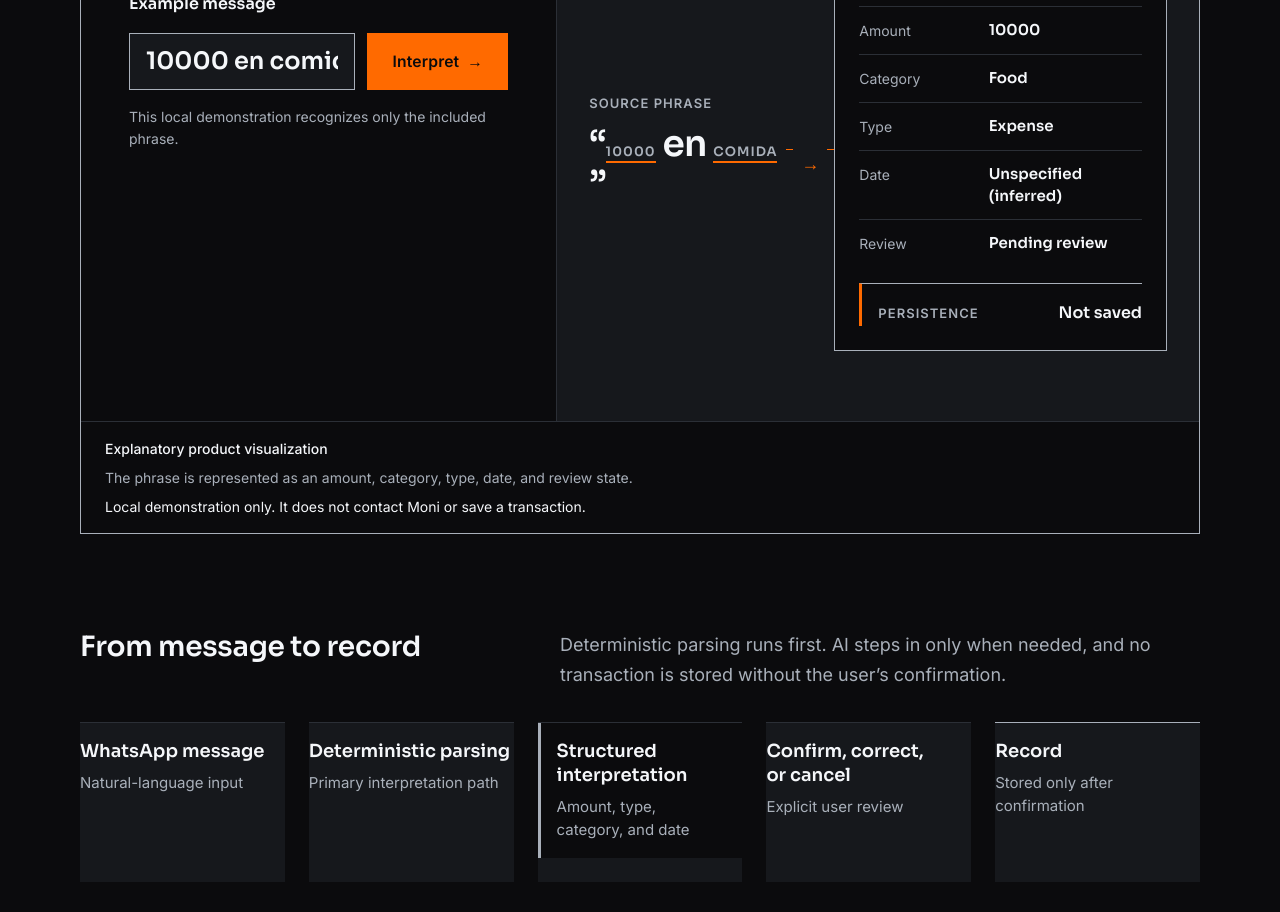
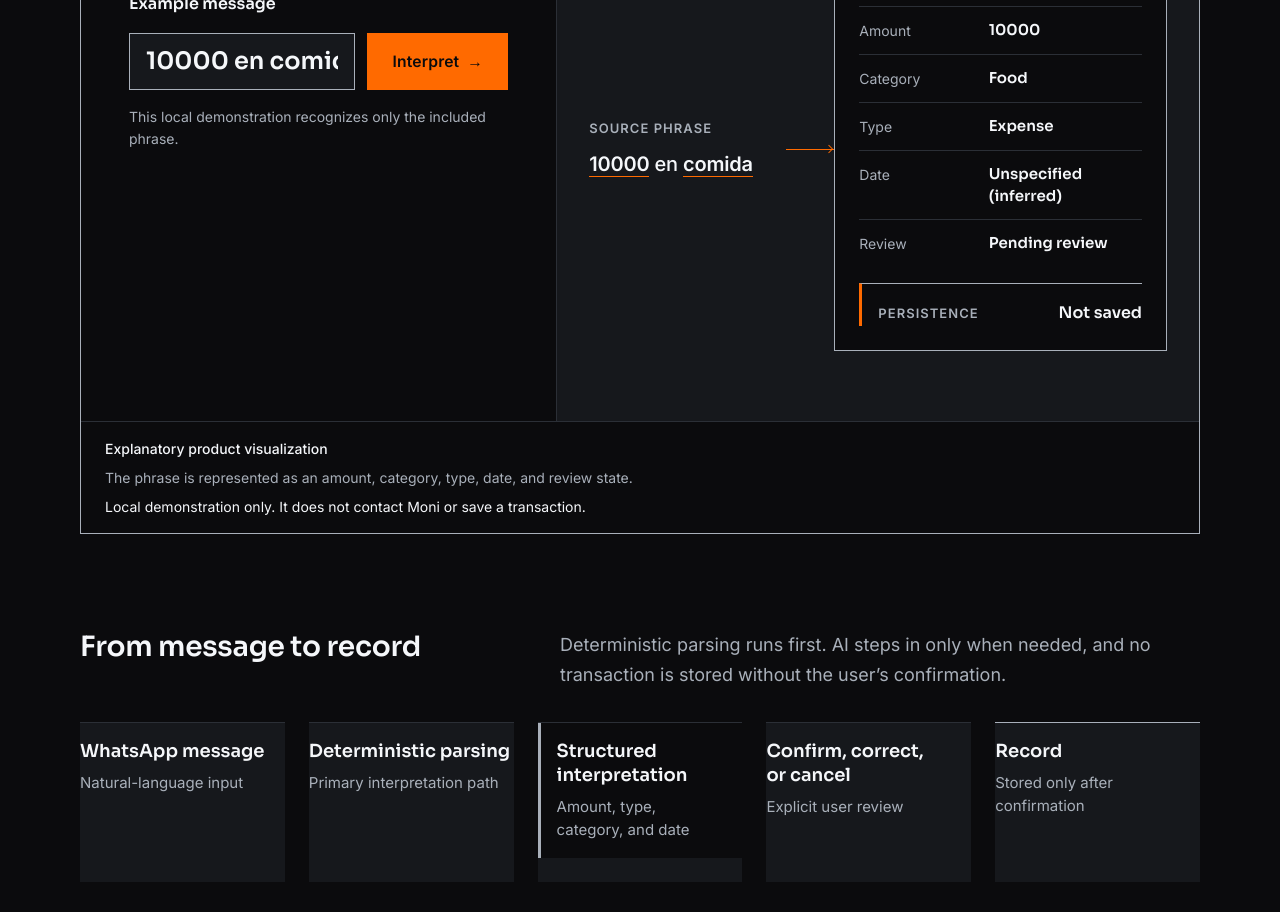
Before and after one commit to zehrtydev/zehrty.dev, a Next.js app: page /en in a window 1280 px wide. Shown: the part 1580-2492 px from the top of the page. Built offline with nearby package versions, Linux system fonts and the light colour scheme.

Commit message:
fix: simplify Moni source phrase

```diff
--- a/src/app/globals.css
+++ b/src/app/globals.css
@@ -273,17 +273,17 @@ button { color: inherit; font: inherit; }
 .moni-demo-idle { max-width: 24ch; margin: 0; color: var(--color-muted); text-align: center; }
 .moni-demo-sequence { display: grid; width: 100%; }
 .moni-demo-source { display: grid; gap: var(--space-3); min-width: 0; }
-.moni-demo-source span, .moni-demo-persistence span {
+.moni-demo-source-label, .moni-demo-persistence span {
   color: var(--color-muted); font-size: .8125rem; font-weight: 600;
   line-height: 1.35; letter-spacing: .08em; text-transform: uppercase;
 }
-.moni-demo-source strong {
-  overflow-wrap: anywhere; font-family: var(--font-sora), sans-serif;
-  font-size: clamp(1.5rem, 1.2rem + 1.4vw, 2.25rem); line-height: 1.1; letter-spacing: -.025em;
+.moni-demo-phrase {
+  margin: 0; overflow-wrap: anywhere; font-family: var(--font-inter), sans-serif;
+  font-size: clamp(1.125rem, 1.05rem + .25vw, 1.25rem); font-weight: 500; line-height: 1.4; letter-spacing: -.01em;
 }
-.moni-demo-token { position: relative; display: inline-block; }
+.moni-demo-token { position: relative; display: inline-block; font-weight: 600; }
 .moni-demo-token::after {
-  position: absolute; right: 0; bottom: -.2em; left: 0; height: 2px;
+  position: absolute; right: 0; bottom: .05em; left: 0; height: 1px;
   background: var(--color-accent); content: ""; transform-origin: left;
 }
 .moni-demo-causal-rule { position: relative; display: grid; height: var(--space-16); place-items: center; color: var(--color-accent); }
@@ -291,7 +291,11 @@ button { color: inherit; font: inherit; }
   position: absolute; top: 0; bottom: 0; left: 50%; width: 1px;
   background: var(--color-accent); content: ""; transform-origin: top;
 }
-.moni-demo-causal-rule span { position: relative; z-index: 1; padding: 0 var(--space-2); background: var(--color-surface); font-weight: 700; transform: rotate(90deg); }
+.moni-demo-causal-rule::after {
+  position: absolute; bottom: .125rem; left: 50%; width: .4rem; height: .4rem;
+  border-right: 1px solid var(--color-accent); border-bottom: 1px solid var(--color-accent);
+  content: ""; transform: translateX(-50%) rotate(45deg);
+}
 .moni-demo-result { min-width: 0; padding: var(--space-6); border: 1px solid var(--color-border-strong); background: var(--color-canvas); }
 .moni-demo-result dl { display: grid; margin: var(--space-4) 0 0; }
 .moni-demo-result dl div {
@@ -767,7 +771,7 @@ button { color: inherit; font: inherit; }
   .moni-demo-sequence { grid-template-columns: minmax(0, .8fr) var(--space-12) minmax(0, 1.35fr); align-items: center; }
   .moni-demo-causal-rule { width: var(--space-12); height: 1px; }
   .moni-demo-causal-rule::before { top: 0; right: 0; bottom: auto; left: 0; width: 100%; height: 1px; transform-origin: left; }
-  .moni-demo-causal-rule span { transform: none; }
+  .moni-demo-causal-rule::after { top: 50%; right: .125rem; bottom: auto; left: auto; transform: translateY(-50%) rotate(-45deg); }
   .workflow-canvas { min-height: 20rem; }
   .workflow-connectors {
     position: absolute;
@@ -885,6 +889,11 @@ button { color: inherit; font: inherit; }
 @keyframes demo-rule-enter {
   from { opacity: 0; transform: scale(0); }
   to { opacity: 1; transform: scale(1); }
+}
+
+@keyframes demo-connector-head-enter {
+  from { opacity: 0; }
+  to { opacity: 1; }
 }
 
 @keyframes demo-recognition-enter {
@@ -1034,6 +1043,9 @@ button { color: inherit; font: inherit; }
   html[data-motion-ready="true"] .moni-demo:not([data-viewport-revealed]) .moni-demo-causal-rule::before {
     opacity: 0; transform: scale(0);
   }
+  html[data-motion-ready="true"] .moni-demo:not([data-viewport-revealed]) .moni-demo-causal-rule::after {
+    opacity: 0;
+  }
   .moni-demo[data-viewport-revealed] .moni-demo-source {
     animation: demo-source-enter 420ms var(--ease-editorial) both;
   }
@@ -1042,6 +1054,9 @@ button { color: inherit; font: inherit; }
   }
   .moni-demo[data-viewport-revealed] .moni-demo-causal-rule::before {
     animation: demo-rule-enter 360ms var(--ease-editorial) 420ms both;
+  }
+  .moni-demo[data-viewport-revealed] .moni-demo-causal-rule::after {
+    animation: demo-connector-head-enter 160ms var(--ease-editorial) 680ms both;
   }
   .moni-demo[data-viewport-revealed] .moni-demo-result {
     animation: demo-result-enter 480ms var(--ease-editorial) 560ms both;
--- a/src/components/moni-interpretation-demo.tsx
+++ b/src/components/moni-interpretation-demo.tsx
@@ -128,16 +128,15 @@ export function MoniInterpretationDemo({ content }: { content: DemoContent }) {
           {interpretation ? (
             <div key={run} className="moni-demo-sequence">
               <div className="moni-demo-source">
-                <span>{content.sourceLabel}</span>
-                <strong>
-                  “<span className="moni-demo-token">{interpretation.amount}</span> en{" "}
-                  <span className="moni-demo-token">comida</span>”
-                </strong>
+                <span className="moni-demo-source-label">{content.sourceLabel}</span>
+                <p className="moni-demo-phrase">
+                  <strong className="moni-demo-token">{interpretation.amount}</strong>
+                  {" en "}
+                  <strong className="moni-demo-token">comida</strong>
+                </p>
               </div>
 
-              <div className="moni-demo-causal-rule" aria-hidden="true">
-                <span>→</span>
-              </div>
+              <div className="moni-demo-causal-rule" aria-hidden="true" />
 
               <div className="moni-demo-result">
                 <p className="moni-demo-kicker">{content.resultLabel}</p>
```
